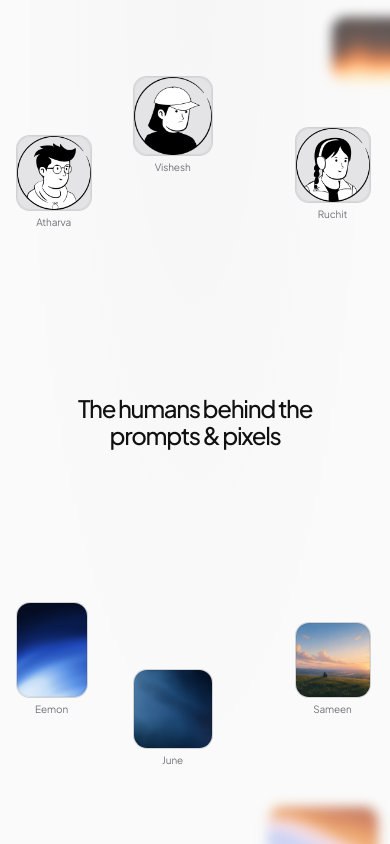
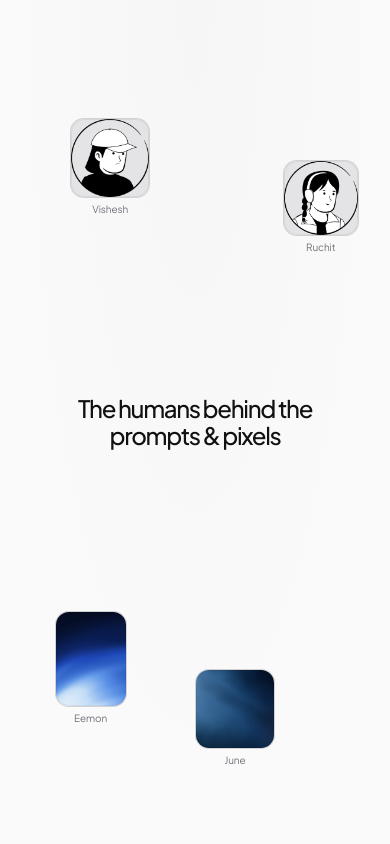
Before and after one commit to KhajeeMohammedZunaid/Zuris-All-Components, a Next.js app: page /hero-5 in a window 390 px wide. Built offline with nearby package versions, Linux system fonts and the light colour scheme.

Commit message:
Hero-5 responsive

```diff
--- a/components/hero-5.tsx
+++ b/components/hero-5.tsx
@@ -35,26 +35,26 @@ const CARDS: FloatingCard[] = [
     showOnMobile: false,
   },
 
-  // 2. ATHARVA (Top-left midground, sharp photo)
+  // 2. ATHARVA (Hidden on mobile per user request, visible on tablet & desktop)
   {
     id: "atharva",
     name: "Atharva",
     src: "/n1.png",
-    positionClass: "top-[16%] xs:top-[17%] sm:top-[12%] md:top-[8%] lg:top-[10%] left-[4%] xs:left-[6%] sm:left-[8%] md:left-[12%] lg:left-[16%] xl:left-[17%] z-[15]",
+    positionClass: "hidden md:flex md:top-[8%] lg:top-[10%] md:left-[12%] lg:left-[16%] xl:left-[17%] z-[15]",
     sizeClass: "w-[76px] xs:w-[82px] sm:w-[94px] md:w-[112px] lg:w-[130px] xl:w-[140px]",
     aspectRatio: "1/1",
     blur: "none",
     opacity: 1,
     delay: 0.25,
-    showOnMobile: true,
+    showOnMobile: false,
   },
 
-  // 3. VISHESH (Top center-left, sharp photo)
+  // 3. VISHESH (Top left/center on mobile, moved below a little)
   {
     id: "vishesh",
     name: "Vishesh",
     src: "/n2.png",
-    positionClass: "top-[9%] xs:top-[10%] sm:top-[6%] md:top-[3%] lg:top-[4%] left-[34%] xs:left-[35%] sm:left-[36%] md:left-[35%] lg:left-[36%] z-[20]",
+    positionClass: "top-[14%] xs:top-[15%] sm:top-[7%] md:top-[3%] lg:top-[4%] left-[18%] xs:left-[20%] sm:left-[26%] md:left-[35%] lg:left-[36%] z-[20]",
     sizeClass: "w-[80px] xs:w-[86px] sm:w-[98px] md:w-[116px] lg:w-[134px] xl:w-[145px]",
     aspectRatio: "1/1",
     blur: "none",
@@ -63,12 +63,12 @@ const CARDS: FloatingCard[] = [
     showOnMobile: true,
   },
 
-  // 4. RUCHIT (Top center-right, sharp photo)
+  // 4. RUCHIT (Top right/center on mobile, moved below a little)
   {
     id: "ruchit",
     name: "Ruchit",
     src: "/n3.png",
-    positionClass: "top-[15%] xs:top-[16%] sm:top-[9%] md:top-[4%] lg:top-[5%] right-[5%] xs:right-[7%] sm:right-[10%] md:right-[16%] lg:right-[22%] xl:right-[24%] z-[20]",
+    positionClass: "top-[19%] xs:top-[20%] sm:top-[11%] md:top-[4%] lg:top-[5%] right-[8%] xs:right-[10%] sm:right-[12%] md:right-[16%] lg:right-[22%] xl:right-[24%] z-[20]",
     sizeClass: "w-[76px] xs:w-[82px] sm:w-[94px] md:w-[114px] lg:w-[132px] xl:w-[145px]",
     aspectRatio: "1/1",
     blur: "none",
@@ -77,17 +77,17 @@ const CARDS: FloatingCard[] = [
     showOnMobile: true,
   },
 
-  // 5. TOP-RIGHT FAR BACKGROUND (Blurred depth-of-field)
+  // 5. TOP-RIGHT FAR BACKGROUND (Blurred depth-of-field, hidden on mobile)
   {
     id: "bg-top-right",
     src: "/acc-2.webp",
-    positionClass: "top-[2%] -right-8 xs:-right-6 sm:right-[2%] md:right-[2%] lg:right-[4%] z-[5]",
-    sizeClass: "w-[90px] sm:w-[115px] md:w-[135px] lg:w-[165px] xl:w-[185px]",
+    positionClass: "hidden md:flex md:top-[2%] md:right-[2%] lg:right-[4%] z-[5]",
+    sizeClass: "md:w-[135px] lg:w-[165px] xl:w-[185px]",
     aspectRatio: "4/3",
     blur: "lg",
     opacity: 0.65,
     delay: 0.45,
-    showOnMobile: true,
+    showOnMobile: false,
   },
 
   // 6. KASHISH (Mid-left foreground, sharp - shown on tablet & desktop with zero collision)
@@ -118,12 +118,12 @@ const CARDS: FloatingCard[] = [
     showOnMobile: false,
   },
 
-  // 8. EEMON (Bottom-left foreground, sharp upright card)
+  // 8. EEMON (Bottom-left foreground on mobile, moved to the right a little)
   {
     id: "eemon",
     name: "Eemon",
     src: "/acc-4.webp",
-    positionClass: "bottom-[15%] xs:bottom-[16%] sm:bottom-[11%] md:bottom-[8%] lg:bottom-[9%] left-[4%] xs:left-[6%] sm:left-[8%] md:left-[12%] lg:left-[16%] xl:left-[18%] z-[22]",
+    positionClass: "bottom-[14%] xs:bottom-[15%] sm:bottom-[10%] md:bottom-[8%] lg:bottom-[9%] left-[14%] xs:left-[16%] sm:left-[12%] md:left-[12%] lg:left-[16%] xl:left-[18%] z-[22]",
     sizeClass: "w-[72px] xs:w-[78px] sm:w-[90px] md:w-[106px] lg:w-[122px] xl:w-[132px]",
     aspectRatio: "3/4",
     blur: "none",
@@ -132,12 +132,12 @@ const CARDS: FloatingCard[] = [
     showOnMobile: true,
   },
 
-  // 9. JUNE (Bottom-center foreground, sharp photo)
+  // 9. JUNE (Bottom-center/right foreground on mobile, moved to the right a little)
   {
     id: "june",
     name: "June",
     src: "/acc-5.webp",
-    positionClass: "bottom-[9%] xs:bottom-[10%] sm:bottom-[6%] md:bottom-[3%] lg:bottom-[3%] left-[34%] xs:left-[35%] sm:left-[37%] md:left-[37%] lg:left-[41%] xl:left-[42%] z-[20]",
+    positionClass: "bottom-[9%] xs:bottom-[10%] sm:bottom-[6%] md:bottom-[3%] lg:bottom-[3%] left-[50%] xs:left-[52%] sm:left-[44%] md:left-[37%] lg:left-[41%] xl:left-[42%] z-[20]",
     sizeClass: "w-[80px] xs:w-[86px] sm:w-[98px] md:w-[116px] lg:w-[132px] xl:w-[145px]",
     aspectRatio: "1/1",
     blur: "none",
@@ -146,31 +146,31 @@ const CARDS: FloatingCard[] = [
     showOnMobile: true,
   },
 
-  // 10. SAMEEN (Bottom-right foreground, sharp photo)
+  // 10. SAMEEN (Hidden on mobile per user request, visible on tablet & desktop)
   {
     id: "sameen",
     name: "Sameen",
     src: "/alone-upscaled.png",
-    positionClass: "bottom-[15%] xs:bottom-[16%] sm:bottom-[10%] md:bottom-[7%] lg:bottom-[8%] right-[5%] xs:right-[7%] sm:right-[10%] md:right-[12%] lg:right-[16%] xl:right-[18%] z-[22]",
-    sizeClass: "w-[76px] xs:w-[82px] sm:w-[94px] md:w-[112px] lg:w-[130px] xl:w-[142px]",
+    positionClass: "hidden md:flex md:bottom-[7%] lg:bottom-[8%] md:right-[12%] lg:right-[16%] xl:right-[18%] z-[22]",
+    sizeClass: "md:w-[112px] lg:w-[130px] xl:w-[142px]",
     aspectRatio: "1/1",
     blur: "none",
     opacity: 1,
     delay: 0.25,
-    showOnMobile: true,
+    showOnMobile: false,
   },
 
-  // 11. BOTTOM-RIGHT FAR BACKGROUND (Blurred depth-of-field, peeking half off bottom)
+  // 11. BOTTOM-RIGHT FAR BACKGROUND (Blurred depth-of-field, hidden on mobile)
   {
     id: "bg-bottom-right",
     src: "/acc-1.webp",
-    positionClass: "-bottom-8 xs:-bottom-10 sm:-bottom-12 md:-bottom-14 lg:-bottom-16 right-[3%] xs:right-[5%] sm:right-[6%] md:right-[7%] lg:right-[10%] xl:right-[12%] z-[6]",
-    sizeClass: "w-[110px] xs:w-[125px] sm:w-[145px] md:w-[170px] lg:w-[200px] xl:w-[225px]",
+    positionClass: "hidden md:flex md:-bottom-14 lg:-bottom-16 md:right-[7%] lg:right-[10%] xl:right-[12%] z-[6]",
+    sizeClass: "md:w-[170px] lg:w-[200px] xl:w-[225px]",
     aspectRatio: "16/10",
     blur: "lg",
     opacity: 0.65,
     delay: 0.5,
-    showOnMobile: true,
+    showOnMobile: false,
   },
 ];
 
--- a/next.config.ts
+++ b/next.config.ts
@@ -9,6 +9,8 @@ const nextConfig: NextConfig = {
     "10.158.238.215",
     "192.168.0.107:3000",
     "192.168.0.104",
+    "192.168.0.111:3000",
+    "192.168.0.111",
     "localhost:3000",
     "localhost",
   ],
```
